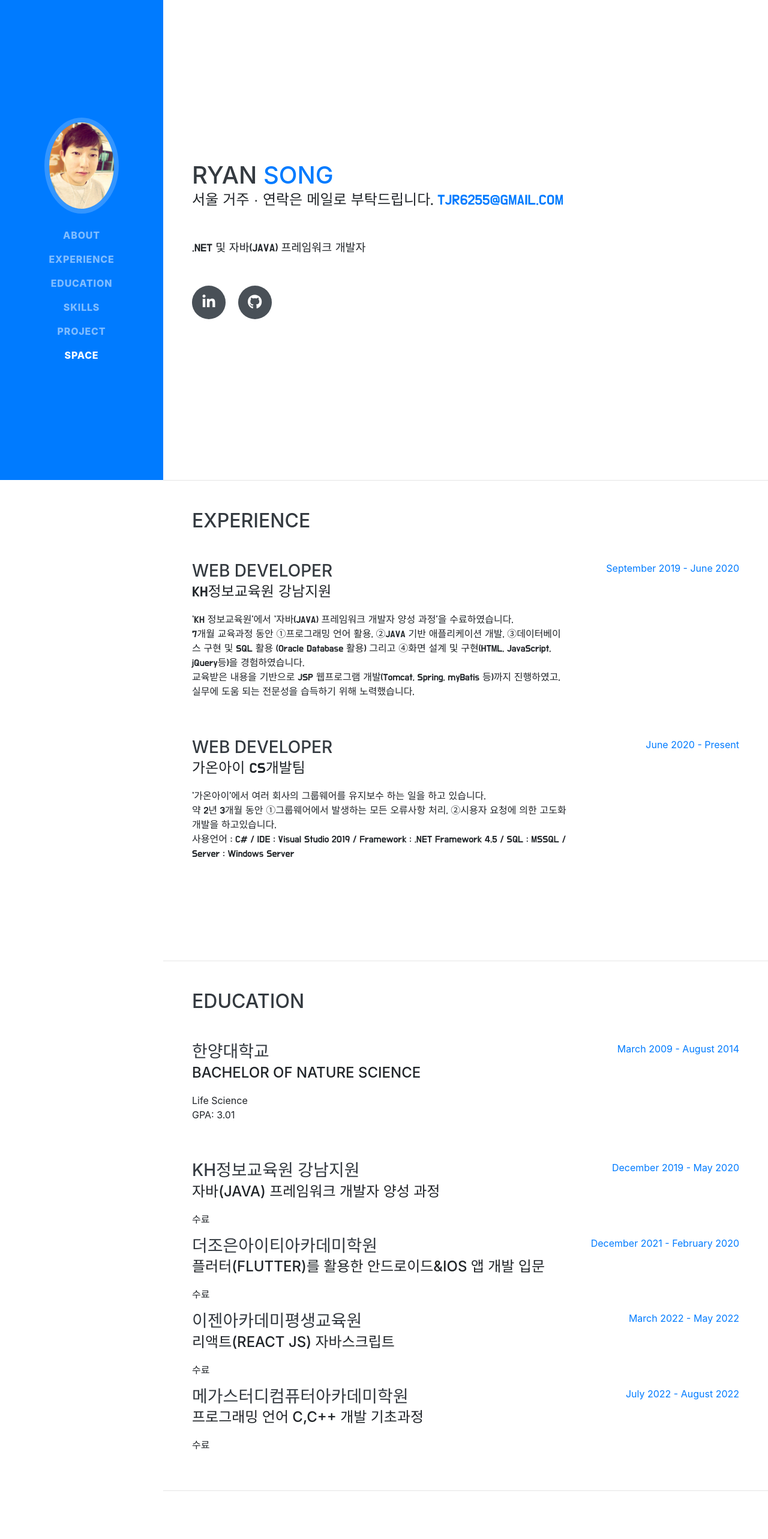
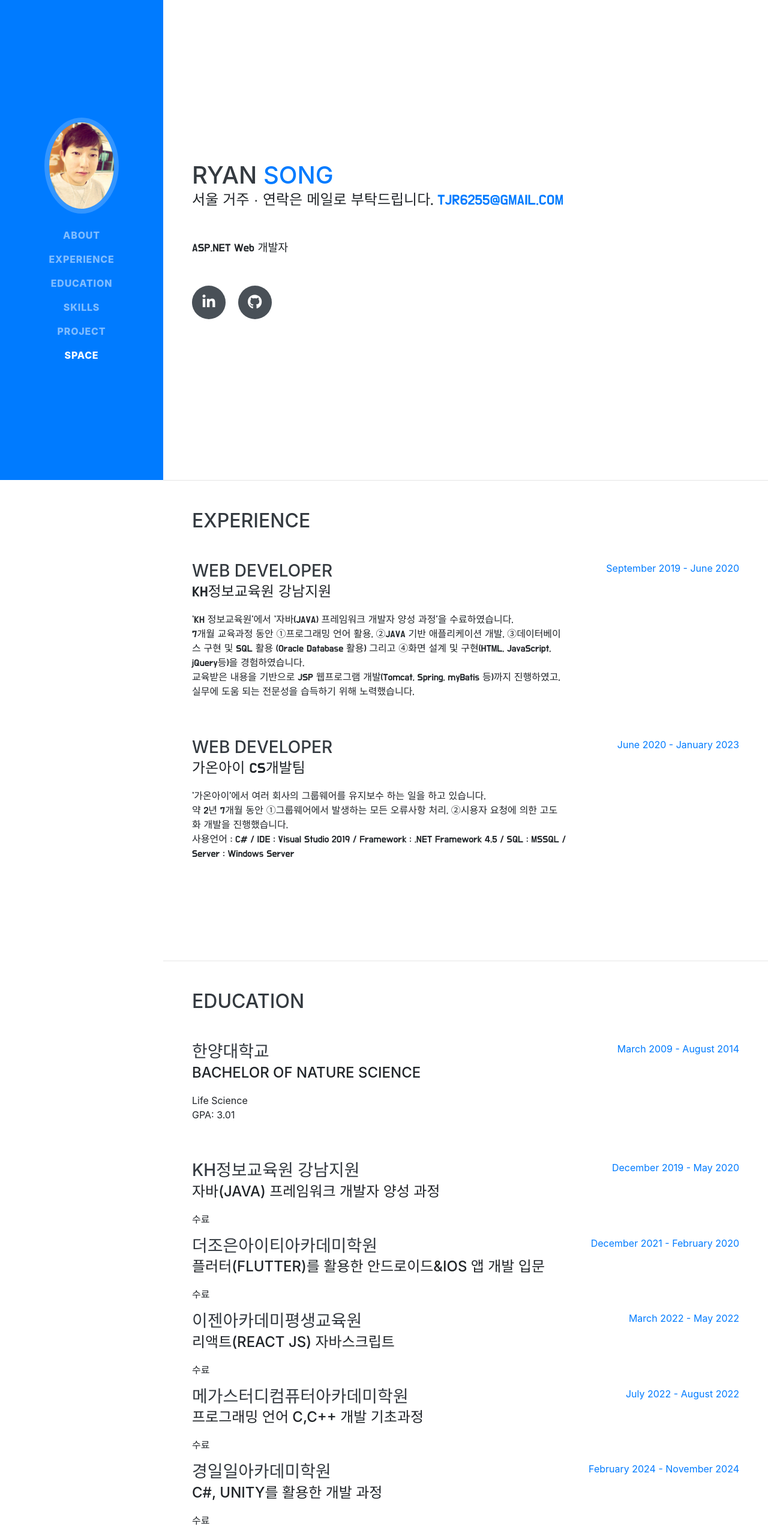
Before and after one commit to Songryan/Songryan.github.io, a website with bundled scripts: page index.html in a window 1280 px wide. Shown: the top 2565 px of the page at 60% size. Built offline with nearby package versions, Linux system fonts and the light colour scheme; a web font is replaced by a local one.

Commit message:
[Update] 이력

```diff
--- a/index.html
+++ b/index.html
@@ -72,7 +72,7 @@
           <a href="mailto:tjr6255@gmail.com">tjr6255@gmail.com</a>
         </div>
         <p class="lead mb-5" style="font-family: 'Do Hyeon', sans-serif;">
-          .NET 및 자바(JAVA) 프레임워크 개발자
+          ASP.NET Web 개발자
         </p>
         <div class="social-icons">
           <a href="index.html">
@@ -111,12 +111,12 @@
                     <div class="subheading mb-3" style="font-family: 'Do Hyeon', sans-serif;">가온아이 CS개발팀</div>
                     <p style="font-family: 'Do Hyeon', sans-serif;">
                         ‘가온아이'에서 여러 회사의 그룹웨어를 유지보수 하는 일을 하고 있습니다. <br>
-                        약 2년 3개월 동안 ①그룹웨어에서 발생하는 모든 오류사항 처리, ②시용자 요청에 의한 고도화 개발을 하고있습니다. <br>
+                        약 2년 7개월 동안 ①그룹웨어에서 발생하는 모든 오류사항 처리, ②시용자 요청에 의한 고도화 개발을 진행했습니다. <br>
                         사용언어 : C# / IDE : Visual Studio 2019 / Framework : .NET Framework 4.5 / SQL : MSSQL / Server : Windows Server
                     </p>
                 </div>
                 <div class="resume-date text-md-right">
-                    <span class="text-primary">June 2020 - Present</span>
+                    <span class="text-primary">June 2020 - January 2023</span>
                 </div>
             </div>
         </div>
@@ -185,6 +185,16 @@
                 </div>
             </div>
 
+            <div class="resume-item d-flex flex-column flex-md-row justify-content-between">
+              <div class="resume-content">
+                  <h3 class="mb-0">경일일아카데미학원</h3>
+                  <div class="subheading mb-3">C#, Unity를 활용한 개발 과정</div>
+                  <p>수료</p>
+              </div>
+              <div class="resume-date text-md-right">
+                  <span class="text-primary">February 2024 - November 2024</span>
+              </div>
+          </div>
         </div>
     </section>
 
@@ -217,11 +227,11 @@
             <ul class="fa-ul mb-0">
                 <li style="font-family: 'Do Hyeon', sans-serif;">
                     <i class="fa-li fa fa-check"></i>
-                    JAVA 기반 애플리케이션 개발
+                    ASP.NET, JAVA 기반 애플리케이션 개발
                 </li>
                 <li style="font-family: 'Do Hyeon', sans-serif;">
                     <i class="fa-li fa fa-check"></i>
-                    데이터베이스 구현 및 SQL 활용 (Oracle Database 활용)
+                    데이터베이스 구현 및 SQL 활용 (MS-SQL, Oracle Database 활용)
                 </li>
                 <li style="font-family: 'Do Hyeon', sans-serif;">
                     <i class="fa-li fa fa-check"></i>
@@ -233,7 +243,7 @@
                 </li>
             </ul>
             <br />
-            <div class="subheading mb-3" style="font-family: 'Do Hyeon', sans-serif; font-size: 15px;">June 2020 - Present</div>
+            <div class="subheading mb-3" style="font-family: 'Do Hyeon', sans-serif; font-size: 15px;">June 2020 - January 2023</div>
             <ul class="fa-ul mb-0">
                 <li style="font-family: 'Do Hyeon', sans-serif;">
                     <i class="fa-li fa fa-check"></i>
```
